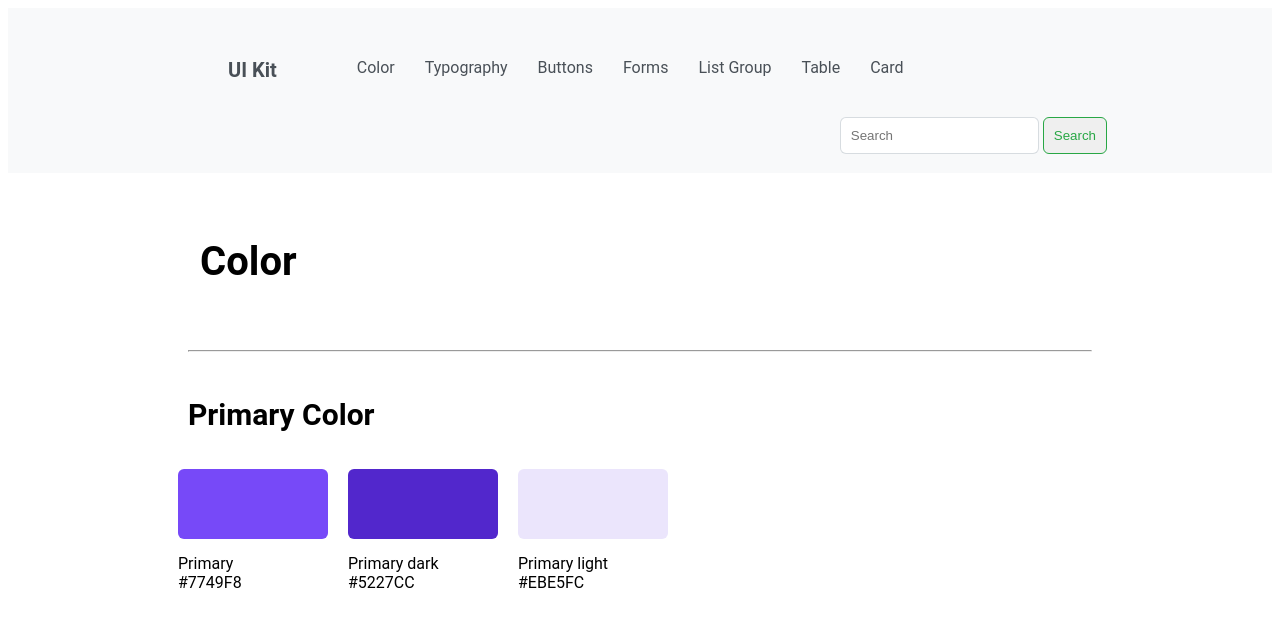
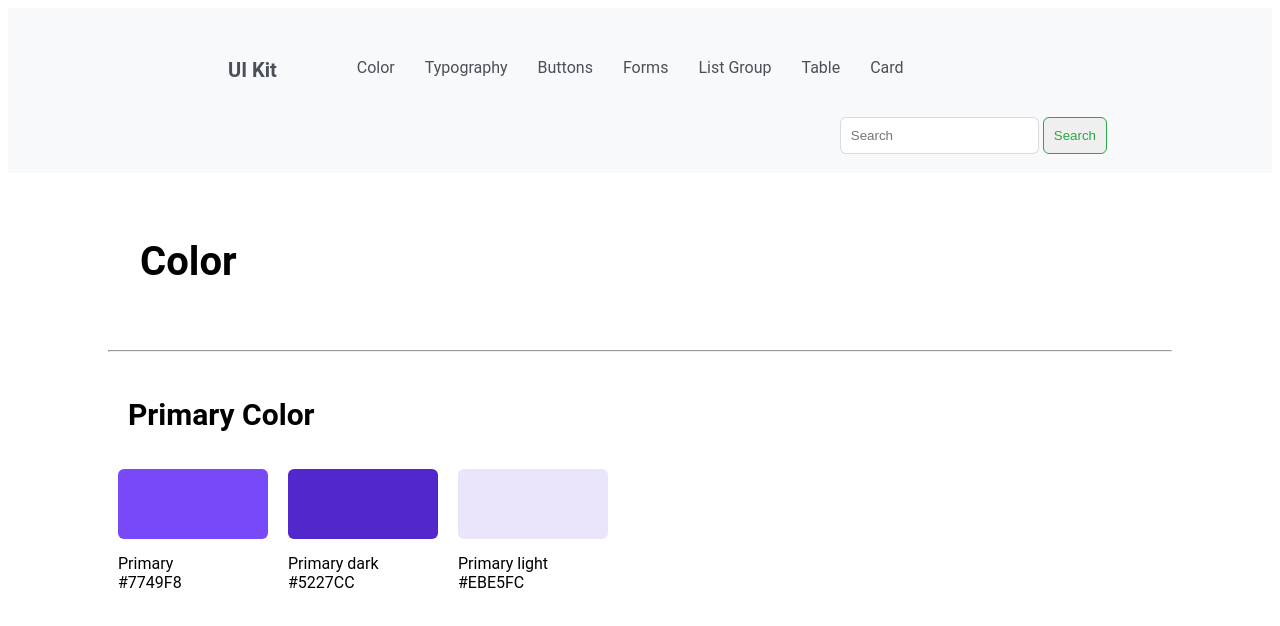
Before and after one commit to Oshin136/leapfrog-internship, a plain HTML site: page assignments/Assignment-5/index.html in a window 1280 px wide. Drawn offline with Linux system fonts and the light colour scheme.

Commit message:
refactors design

```diff
--- a/assignments/Assignment-5/color.css
+++ b/assignments/Assignment-5/color.css
@@ -1,8 +1,3 @@
-.color {
-  padding-left: 160px;
-  padding-right: 160px;
-}
-
 .color h1 {
   padding: 32px;
 }
--- a/assignments/Assignment-5/index.html
+++ b/assignments/Assignment-5/index.html
@@ -32,7 +32,7 @@
       </nav>
     </header>
 
-    <section class="container">
+    <section class="container custom-container">
       <div class="color">
         <h1>Color</h1>
         <hr />
--- a/assignments/Assignment-5/style.css
+++ b/assignments/Assignment-5/style.css
@@ -24,6 +24,9 @@ body {
 .container {
   margin: 0 auto;
 }
+.custom-container {
+  margin: 0 100px;
+}
 
 h1 {
   font-size: 40px;
@@ -34,7 +37,7 @@ h2 {
 }
 
 hr {
-  margin: 20px;
+  margin: 20px 0;
 }
 
 header {
--- a/assignments/Assignment-5/typography.css
+++ b/assignments/Assignment-5/typography.css
@@ -1,8 +1,3 @@
-.container__tab {
-  padding-left: 187px;
-  padding-right: 160px;
-}
-
 .tabs button {
   border: 0;
   padding: 10px;
```
Also changed, not shown: assignments/Assignment-5/buttons.html (+1 -1 lines), assignments/Assignment-5/card.html (+1 -1 lines), assignments/Assignment-5/forms.html (+1 -1 lines), assignments/Assignment-5/list_group.html (+1 -1 lines), assignments/Assignment-5/table.html (+1 -1 lines), assignments/Assignment-5/typography.html (+1 -1 lines).
